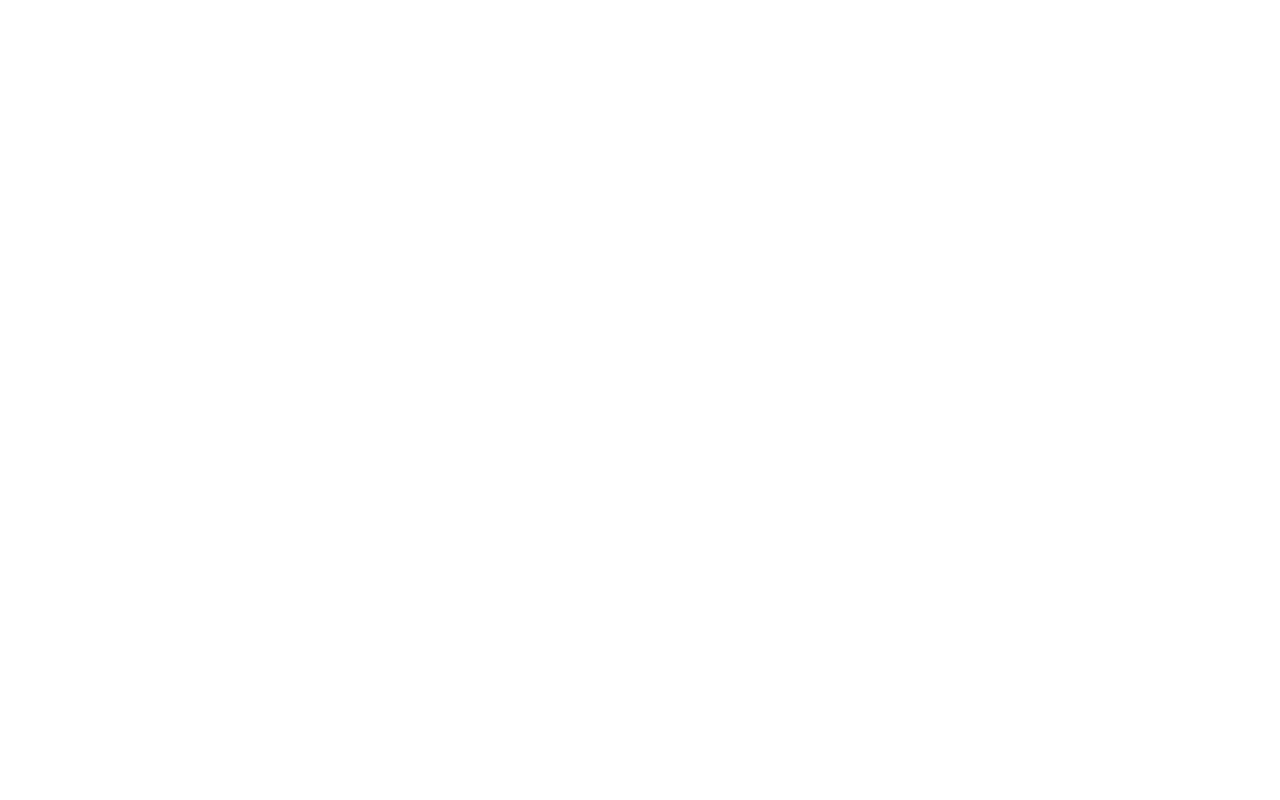
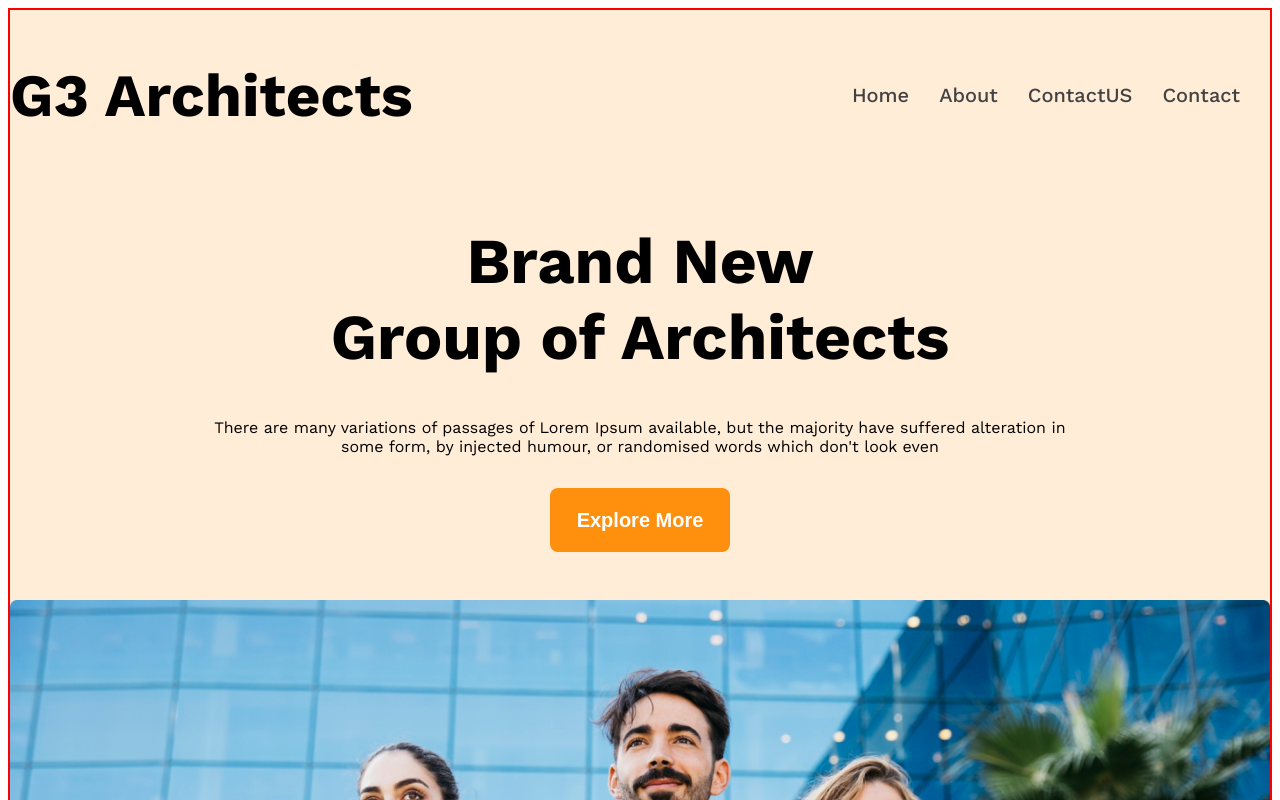
Before and after one commit to Tanbir76/responsive-architects-resources, a plain HTML site: page index.html in a window 1280 px wide. Shown: the top 800 px of the page. Drawn offline with nearby package versions, Linux system fonts and the light colour scheme.

Commit message:
architects banner complet

```diff
--- a/index.html
+++ b/index.html
@@ -7,7 +7,33 @@
 	<link rel="stylesheet" href="style/style.css">
 </head>
 <body>
-	<header>
+	<header class="banner">
+		<nav class="nav-container display-flex">
+			<div class="nav-title">
+				<h1>G3 Architects</h1>
+			</div>
+			<div class="li-items">
+				<ul class="li-content display-flex">
+					<li><a class="anchor-style" href=""> Home</a></li>
+					<li><a class="anchor-style"href=""> About</a></li>
+					<li><a class="anchor-style"href=""> ContactUS</a></li>
+					<li><a class="anchor-style"href=""> Contact</a></li>
+				</ul>
+			</div>
+		</nav>
+		<div class="banner-container">
+			<div class="banner-content">
+				<h1>Brand New <br>Group of Architects</h1>
+				<P>There are many variations of passages of Lorem Ipsum available, but the majority have suffered alteration in <br> some form, by injected humour, or randomised words which don't look even</P>
+				<div class="btn-box">
+					<button class="btn-primary">Explore More</button>
+				</div>
+			</div>
+			<div class="banner-image">
+				<img src="images/banner.png" alt="">
+			</div>
+		</div>
+
 
 	</header>
 	<main>
--- a/style/style.css
+++ b/style/style.css
@@ -0,0 +1,108 @@
+@import url('https://fonts.googleapis.com/css2?family=Work+Sans:ital,wght@0,100..900;1,100..900&display=swap');
+body{
+	 font-family: "Work Sans"
+}
+/* banner-style-here  */
+.banner{
+	max-width: 1920px;
+	margin: 0 auto;
+	background-color: rgba(255, 143, 14, 0.164);
+	border: 2px solid red;
+}
+.nav-title{
+	font-weight: bold;
+	font-size: 2.5rem;
+
+}
+.nav-container{
+	max-width: 1440px;
+justify-content: space-between;
+align-items: center;
+margin: 0 auto;
+}
+.li-items ul{
+	list-style:  none;
+
+}
+.li-items li{
+	margin-right: 30px;
+}
+.anchor-style{
+text-decoration: none;
+font-size: 1.25rem;
+font-weight:500;
+color: rgba(66, 66, 66, 1);
+
+}
+.banner-container{
+	text-align: center;
+	max-width: 1440px;
+	margin: 0 auto;
+
+}
+.banner-content{
+	margin-bottom: 3rem;
+}
+.banner-content h1{
+	font-size: 4rem;
+	font-weight: bold;
+}
+.banner-content p{
+	font-size: 1rem;
+	font-weight: 400;
+	margin-bottom: 2rem;
+}
+
+.banner-image img{
+	width: 100%;
+	height: 100%;
+}
+
+/* everyone-style */
+.display-flex{
+	display: flex;
+}
+/* dark-1  */
+.primary-color{
+	color: rgba(19, 19, 19, 1);
+}
+/* dark-2  */
+.secondary-color{
+	color:rgba(66, 66, 66, 1);
+}
+/* dark-3  */
+.tertiary-color{
+	color: rgba(114, 114, 114, 1);
+}
+.btn-primary{
+	background-color: #FF900E;
+width: 180px;height: 64px;
+color: white;
+font-size: 1.25rem;
+font-weight: 600;
+border: none;
+border-radius: 8px;
+}
+/* small-device-style  */
+@media screen and (max-width: 576px) {
+	/* .nav-container, #li-content { */
+	.nav-container, .li-content{
+		flex-direction: column;
+		justify-content: center;
+		align-items: center;
+		text-align: center;
+
+	}
+	.li-content {
+		gap: 20px;
+	}
+
+}
+@media screen and (min-width: 576px) and (max-width: 992px) {
+	.display-flex{
+		flex-direction: column;
+	}
+	.li-content{
+		flex-direction: row;
+	}
+}
```
